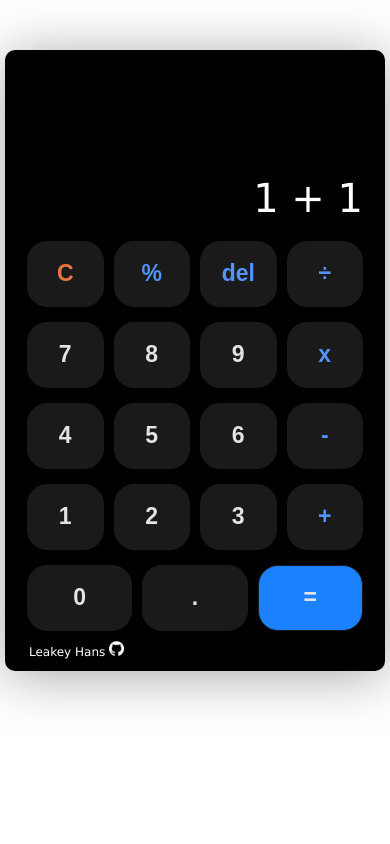
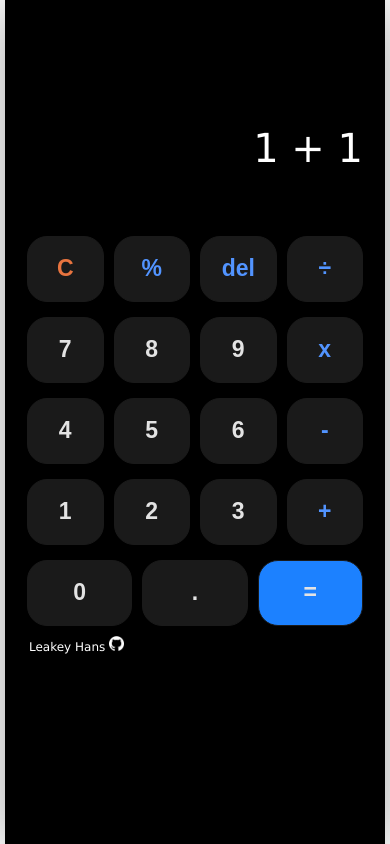
Before and after one commit to Leakey-Hans/calculator-web-app, a plain HTML site: page index.html in a window 390 px wide. Drawn offline with Linux system fonts and the light colour scheme.

Commit message:
calculator-web-app
Fixed responsiveness for smaller screens

```diff
--- a/styles.css
+++ b/styles.css
@@ -78,3 +78,16 @@ button{
 #logo{
     height: 15px;
 }
+
+@media(max-width: 390px){
+
+    .calculator-container{
+        min-height: 100vh;
+        margin-top: 0;
+        border-radius: 0;
+    }
+
+    .display-screen{
+        margin-bottom: 50px;
+    }
+}
```
